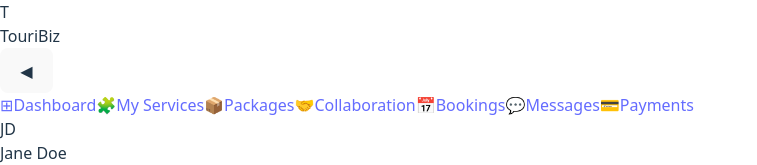
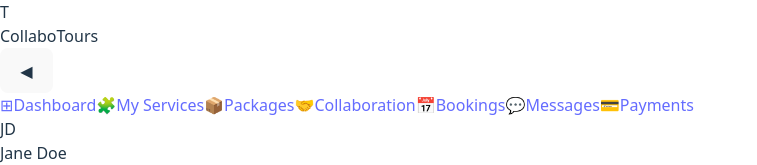
Before and after one commit to Mishiez/collabotours-frontend, a React (Vite) app: page /dashboard in a window 1280 px wide. Shown: the top 165 px of the page, without its empty margins (0-757 px from the left). Built offline with nearby package versions, Linux system fonts and the light colour scheme.

Commit message:
Fixed typos on the dashboard page

```diff
--- a/src/components/layout/BusinessLayout.jsx
+++ b/src/components/layout/BusinessLayout.jsx
@@ -4,9 +4,9 @@ import Sidebar from './Sidebar';
 
 export default function BusinessLayout() {
 
-  useEffect(() => {
-    console.log('BusinessLayout mounted/updated');
-  });
+//   useEffect(() => {
+//     console.log('BusinessLayout mounted/updated');
+//   });
 
 
   return (
--- a/src/components/layout/Sidebar.jsx
+++ b/src/components/layout/Sidebar.jsx
@@ -14,14 +14,14 @@ const navItems = [
 
 export default function Sidebar() {
 // Add this at the top of your Sidebar component
-useEffect(() => {
-    console.log('Sidebar mounted');
+// useEffect(() => {
+//     console.log('Sidebar mounted');
 
-    // This will show you what's causing the renders
-    console.trace('Sidebar render trace');
+//     // This will show you what's causing the renders
+//     console.trace('Sidebar render trace');
 
-    return () => console.log('Sidebar unmounted');
-  }, []);
+//     return () => console.log('Sidebar unmounted');
+//   }, []);
 
   const instanceId = Math.random().toString(36).slice(2, 8); // random short ID
   console.log(`Sidebar rendered — instance: ${instanceId} — time: ${new Date().toLocaleTimeString()}`);
@@ -40,7 +40,7 @@ useEffect(() => {
         {!collapsed && (
           <div className="flex items-center gap-2">
             <div className="w-8 h-8 rounded-lg bg-[#EDAE49] flex items-center justify-center text-[#003D5B] font-black text-sm">T</div>
-            <span className="text-white font-bold text-lg tracking-tight">TouriBiz</span>
+            <span className="text-white font-bold text-lg tracking-tight">CollaboTours</span>
           </div>
         )}
         {collapsed && (
--- a/src/main.jsx
+++ b/src/main.jsx
@@ -8,11 +8,11 @@ import App from './App.jsx';
 const queryClient = new QueryClient();
 
 createRoot(document.getElementById('root')).render(
-  // <StrictMode>
+  <StrictMode>
     <BrowserRouter>
       <QueryClientProvider client={queryClient}>
         <App />
       </QueryClientProvider>
     </BrowserRouter>
-  // </StrictMode>,
+  </StrictMode>,
 );
```
